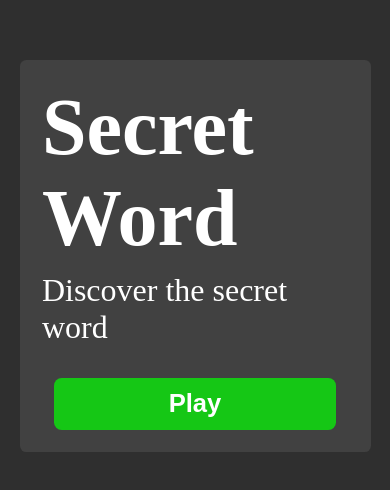
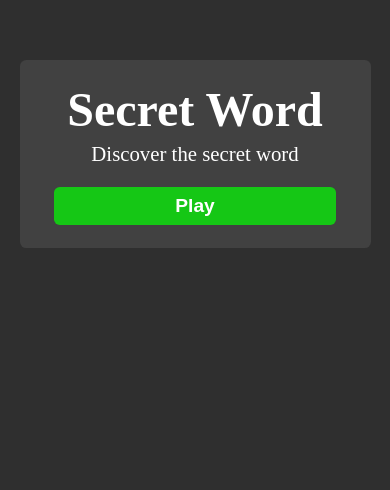
Before and after one commit to igor-ign/SecretWord, a React (Create React App) app in the folder secret_word/: page / in a window 390 px wide. Shown: the part 228-718 px from the top of the page. Built offline with nearby package versions, Linux system fonts and the light colour scheme.

Commit message:
Making the home screen responsive

```diff
--- a/secret_word/src/ui/components/Button/Button.styles.css
+++ b/secret_word/src/ui/components/Button/Button.styles.css
@@ -15,3 +15,11 @@
     background-color: var(--button-hover);
 
 }
+
+@media (max-width: 525px) {
+    .button {
+        font-size: 1.2rem;
+
+    }
+
+}
--- a/secret_word/src/ui/screens/Home/Home.styles.css
+++ b/secret_word/src/ui/screens/Home/Home.styles.css
@@ -28,3 +28,29 @@
     margin-bottom: 1em;
 
 }
+
+@media (max-width: 525px) {
+    .game__title {
+        font-size: 3rem;
+
+    }
+
+    .game__description {
+        font-size: 1.3rem;
+
+    }
+
+}
+
+@media (max-width: 336px) {
+    .game__title {
+        font-size: 2rem;
+
+    }
+
+    .game__description {
+        font-size: 1rem;
+
+    }
+
+}
```
